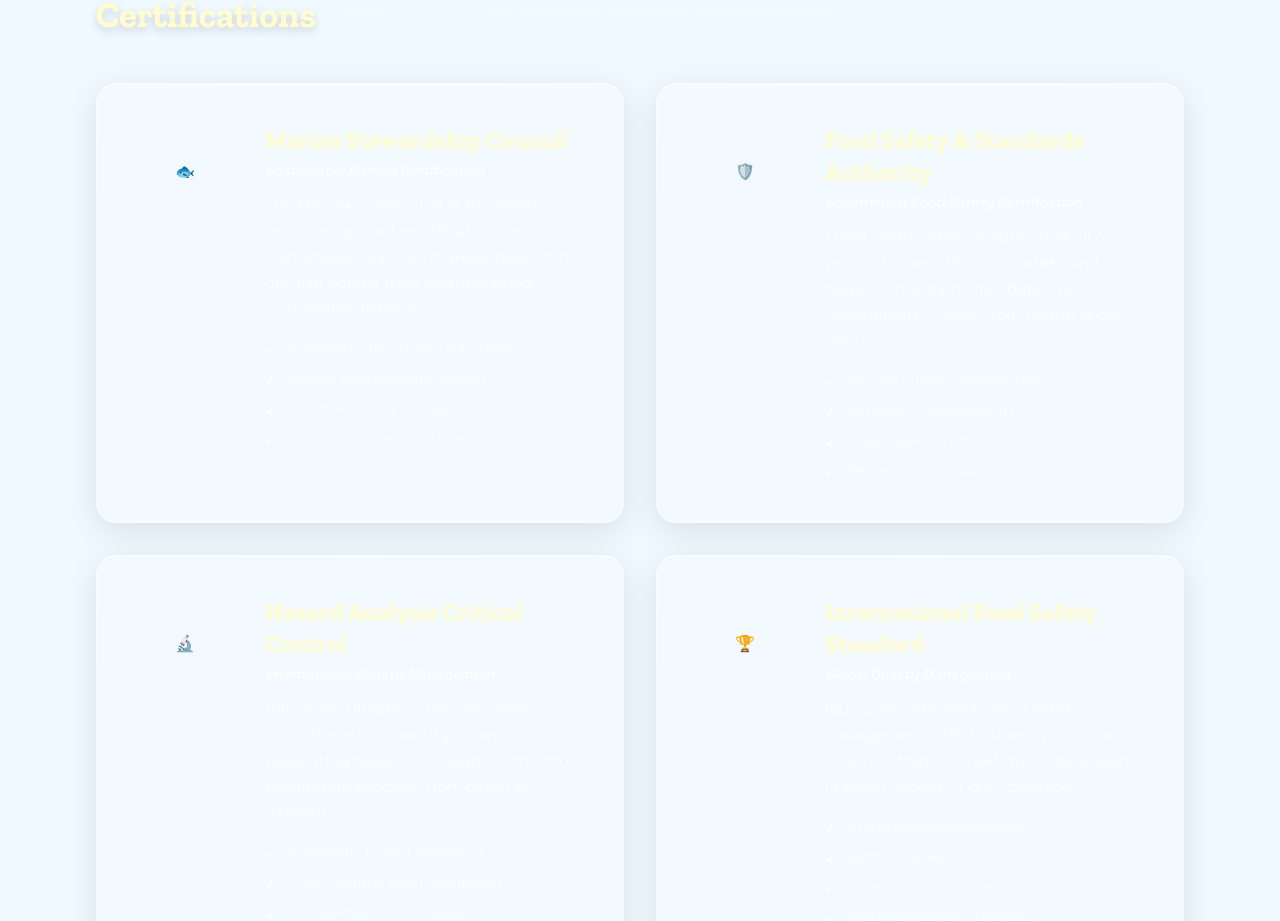
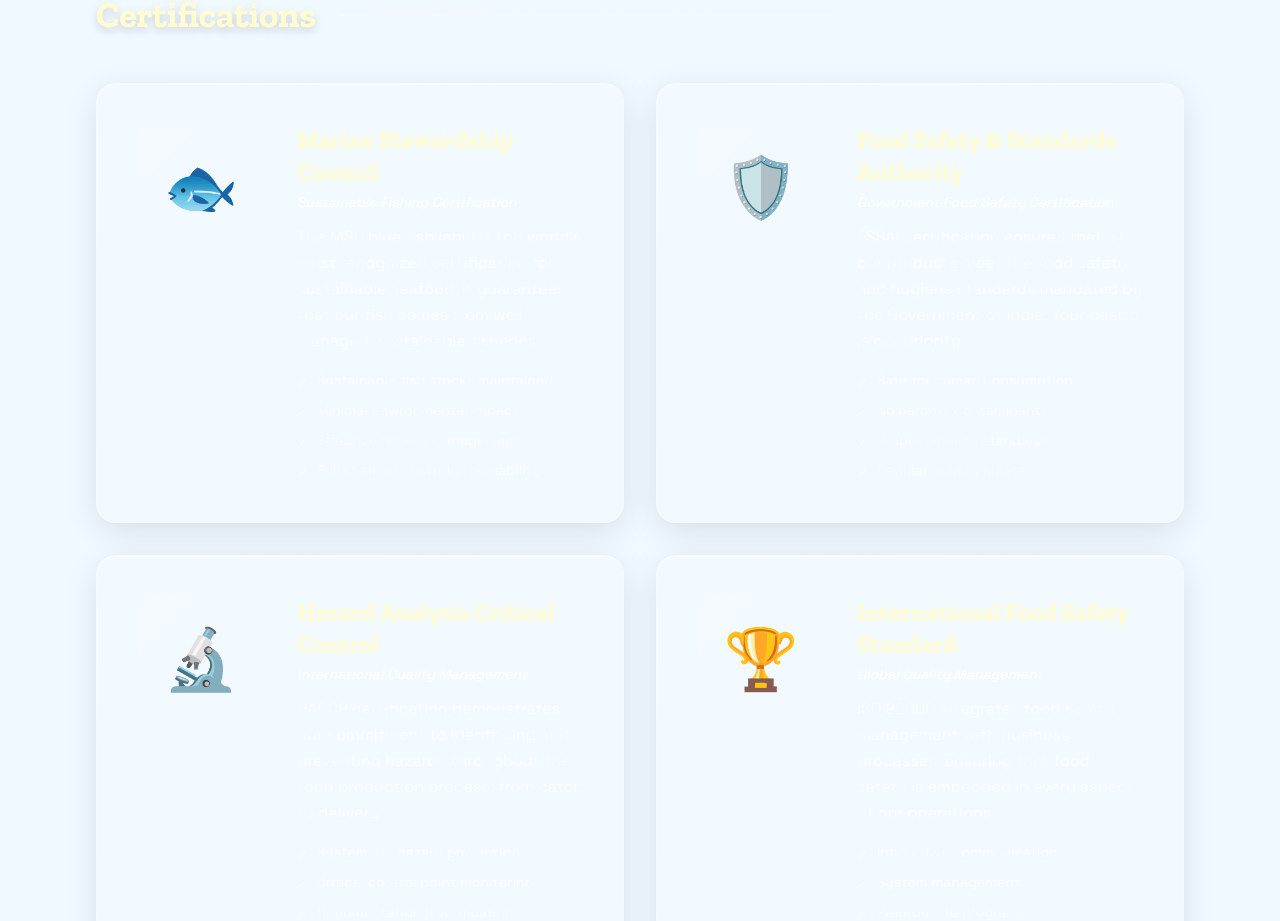
Before and after one commit to AlgorithSage/Wave-Of-bengal, a Next.js app in the folder frontend/: page /certifications in a window 1280 px wide. Shown: the part 918-1839 px from the top of the page. Built offline with nearby package versions, Linux system fonts and the light colour scheme; no server answers; a web font is replaced by a local one.

Commit message:
Logo size encreased under certifications title

```diff
--- a/frontend/src/app/(main)/certifications/page.jsx
+++ b/frontend/src/app/(main)/certifications/page.jsx
@@ -157,7 +157,7 @@
                                             className="flex flex-col sm:flex-row gap-8 glass-card p-10 hover:border-gold/25 hover:-translate-y-2 transition-all duration-500 group"
                                         >
                                             <div className="shrink-0">
-                                                <div className="w-24 h-24 rounded-2xl bg-linear-to-br from-white/15 via-white/5 to-transparent border border-white/15 flex items-center justify-center group-hover:border-gold/30 group-hover:shadow-[0_0_25px_rgba(245,158,11,0.15)] transition-all duration-500">
+                                                <div className="w-32 h-32 rounded-2xl bg-linear-to-br from-white/15 via-white/5 to-transparent border border-white/15 flex items-center text-6xl justify-center group-hover:border-gold/30 group-hover:shadow-[0_0_25px_rgba(245,158,11,0.15)] transition-all duration-500">
                                                     {item.icon}
                                                 </div>
                                             </div>
```
